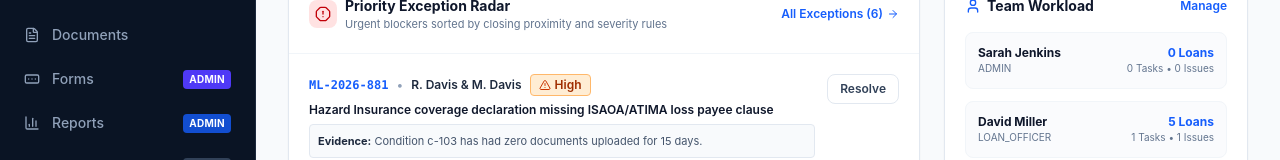
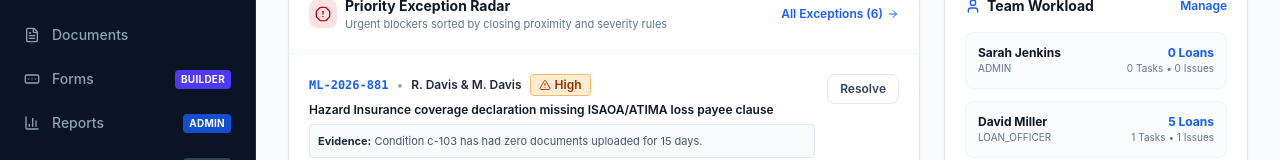
Before and after one commit to amaraupastra-bot/mortgage-dashboard, a Next.js app: page / in a window 1280 px wide. Shown: the part 444-604 px from the top of the page. Built offline with nearby package versions, Linux system fonts and the light colour scheme.

Commit message:
feat: make Forms tab accessible to all roles including Loan Officers and Processors

```diff
--- a/src/app/forms/page.tsx
+++ b/src/app/forms/page.tsx
@@ -347,28 +347,6 @@ function FormsContent() {
   };
 
   const selectedField = currentForm?.fields.find((f) => f.id === selectedFieldId);
-
-  const isAdmin = currentUser.role === 'ADMIN';
-
-  if (!isAdmin) {
-    return (
-      <div className="p-8 bg-white border border-slate-200 rounded-2xl text-center max-w-lg mx-auto mt-12 space-y-4 shadow-sm">
-        <div className="w-12 h-12 rounded-full bg-amber-50 text-amber-600 flex items-center justify-center mx-auto">
-          <Lock className="w-6 h-6" />
-        </div>
-        <h2 className="text-base font-bold text-slate-900">Form Studio Restricted</h2>
-        <p className="text-xs text-slate-500 leading-relaxed">
-          Designing public intake forms, configuring custom borrower lead capture, and embedding widgets is reserved for Brokerage Administrators.
-        </p>
-        <Link
-          href="/"
-          className="inline-flex px-4 py-2 bg-blue-600 text-white rounded-lg text-xs font-semibold hover:bg-blue-700 transition"
-        >
-          Return to My Working Dashboard
-        </Link>
-      </div>
-    );
-  }
 
   // -------------------------------------------------------------
   // VIEW 1: FORMS LIST VIEW
--- a/src/components/layout/Sidebar.tsx
+++ b/src/components/layout/Sidebar.tsx
@@ -65,15 +65,15 @@ const navItems: NavItem[] = [
     icon: FileText,
     roles: ['ADMIN', 'LOAN_OFFICER', 'PROCESSOR'],
   },
-  // Admin-Only Workflow Sections
   {
     name: 'Forms',
     href: '/forms',
     icon: FormInput,
-    badge: 'Admin',
+    badge: 'Builder',
     badgeColor: 'bg-indigo-600 text-white',
-    roles: ['ADMIN'],
+    roles: ['ADMIN', 'LOAN_OFFICER', 'PROCESSOR'],
   },
+  // Admin-Only Workflow Sections
   {
     name: 'Reports',
     href: '/reports',
```
Also changed, not shown: .data/mortgage_db.json.
